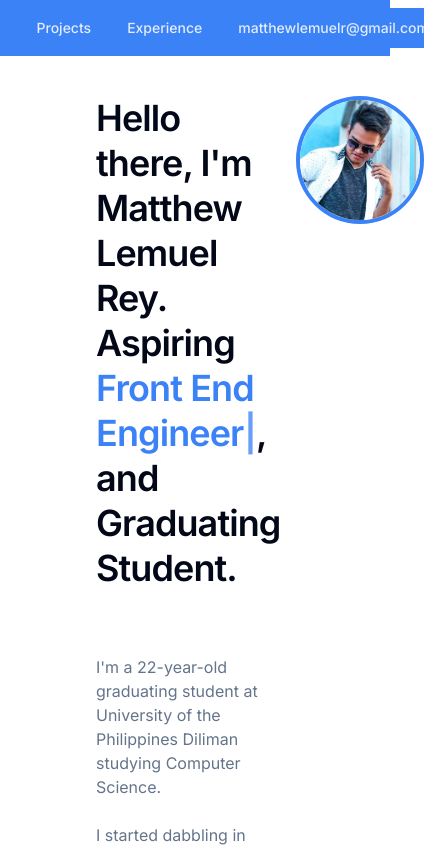
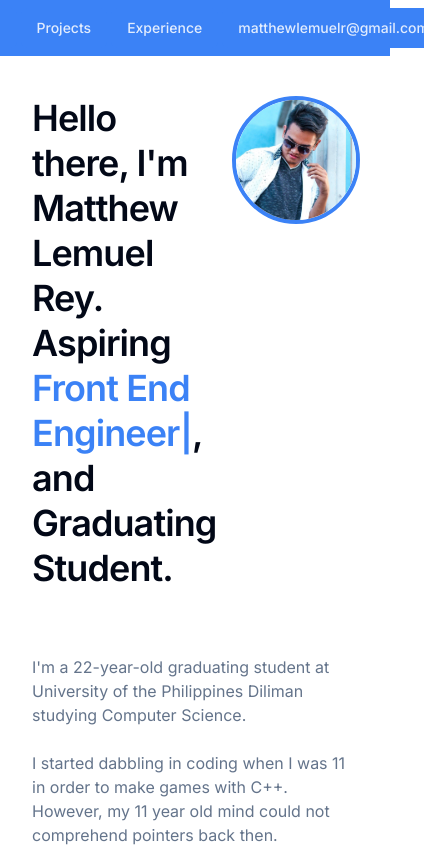
Before and after one commit to mlrey7/portfolio, a Next.js app: page / in a window 390 px wide. Shown: the top 847 px of the page, 424 px wide, since content can reach past the window. Built offline with nearby package versions, Linux system fonts and the light colour scheme.

Commit message:
Refactor responsiveness

```diff
--- a/src/app/layout.tsx
+++ b/src/app/layout.tsx
@@ -7,8 +7,8 @@
 const inter = Inter({ subsets: ["latin"] });
 
 export const metadata: Metadata = {
-  title: "Create Next App",
-  description: "Generated by create next app",
+  title: "Matthew Rey",
+  description: "Matthew Rey",
 };
 
 export default function RootLayout({
--- a/src/app/page.tsx
+++ b/src/app/page.tsx
@@ -8,10 +8,10 @@
 
 export default function Home() {
   return (
-    <main className="flex min-h-screen flex-col p-24 lg:px-48 lg:pt-24 2xl:px-96 2xl:pt-48 gap-24">
+    <main className="flex min-h-screen container flex-col py-24 md:pt-48 md:px-36 gap-24">
       <section>
         <div className="flex w-full justify-between">
-          <h1 className="text-4xl 2xl:text-5xl font-semibold leading-tight tracking-tight">
+          <h1 className="text-4xl lg:text-5xl font-semibold leading-tight tracking-tight">
             Hello there, I{"'"}m Matthew Lemuel Rey. <br />
             Aspiring <AnimatedHeader />,
             <br />
@@ -22,7 +22,7 @@
             alt="matthew rey picture"
             width={160}
             height={160}
-            className="h-32 w-32 xl:h-40 xl:w-40 rounded-full border-4 border-blue-500 ml-4"
+            className="h-32 w-32 lg:h-40 lg:w-40 rounded-full border-4 border-blue-500 ml-4"
           />
         </div>
 
--- a/src/components/ProjectGrid.tsx
+++ b/src/components/ProjectGrid.tsx
@@ -20,7 +20,7 @@
 
 const ProjectGrid = () => {
   return (
-    <div className="grid grid-cols-2 mt-10 gap-16">
+    <div className="grid grid-cols-1 sm:grid-cols-2 md:grid-cols-1 lg:grid-cols-2 mt-10 gap-16">
       {...projects.map((data) => <ProjectContent key={data.title} {...data} />)}
     </div>
   );
```
